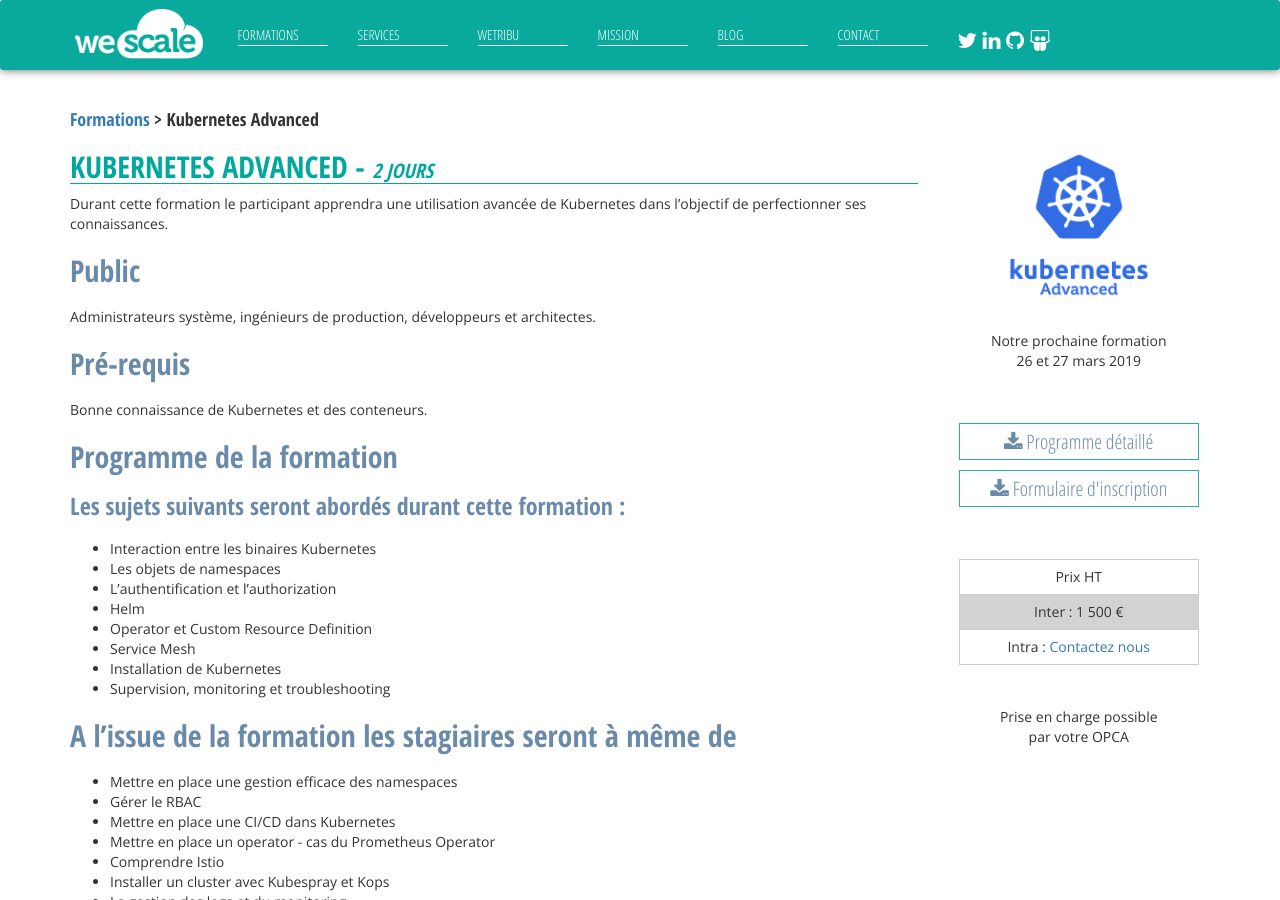
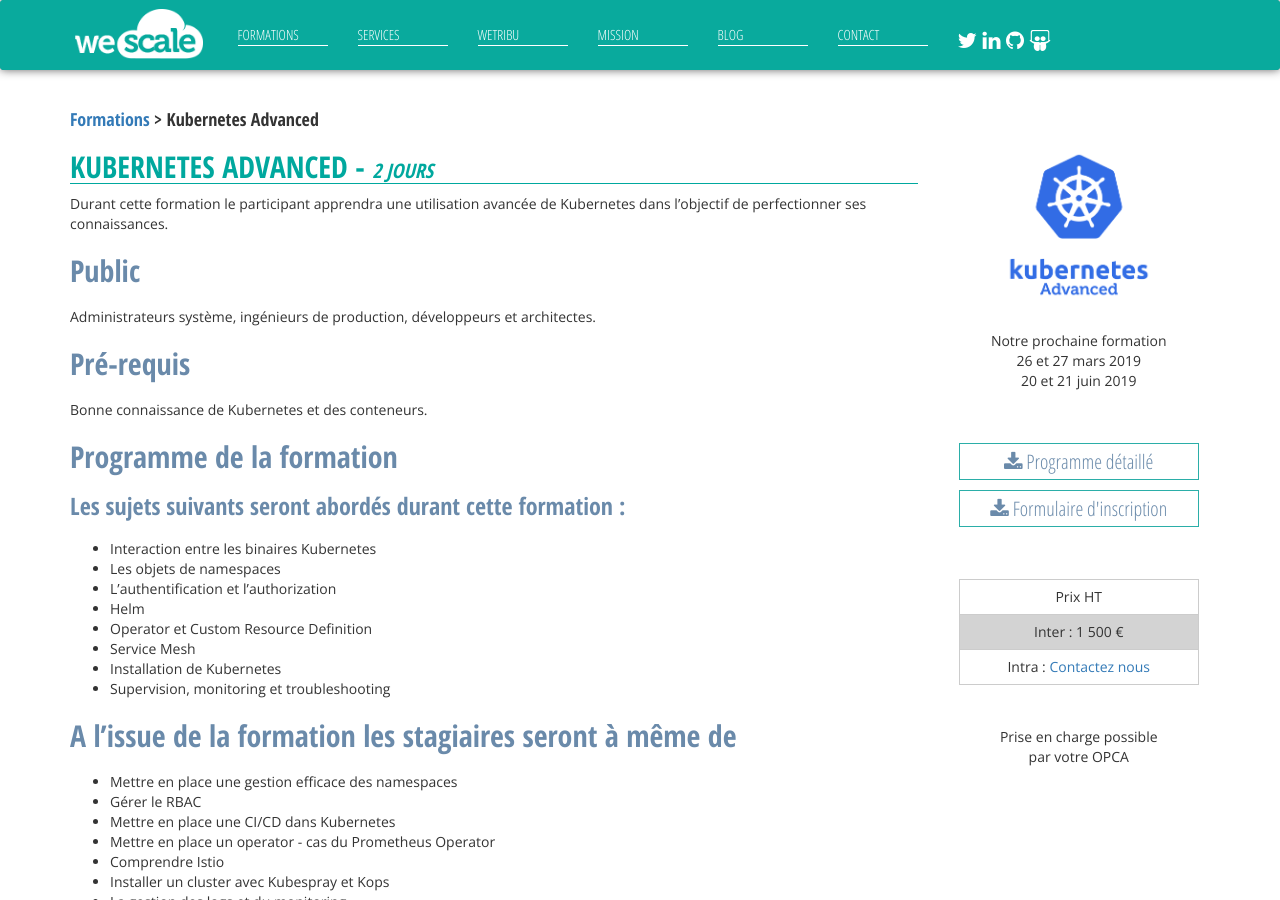
Before and after one commit to wescale/wescale-site, a Jekyll site: the page built from _formations/Kubernetes-advanced.md, in a window 1280 px wide and 900 px high. Built offline with Jekyll 4.4.1, drawn with Linux system fonts in a browser that asks for light colours; nearby versions of some CDN libraries; comment, search, counter and statistics services are not loaded.

Commit message:
Update Kubernetes-advanced.md

```diff
--- a/_formations/Kubernetes-advanced.md
+++ b/_formations/Kubernetes-advanced.md
@@ -9,7 +9,8 @@
 formateur_img: /images/wewes/carre-sebastien-lavayssiere.jpg
 subtitle: |
     Notre prochaine formation<br>
-    26 et 27 mars 2019
+    26 et 27 mars 2019<br>
+    20 et 21 juin 2019
 pdf: /pdf/Programme-de-formation-Kubernetes-advanced.pdf
 duree: 2 jours
 tarif: 1 500 €
```
